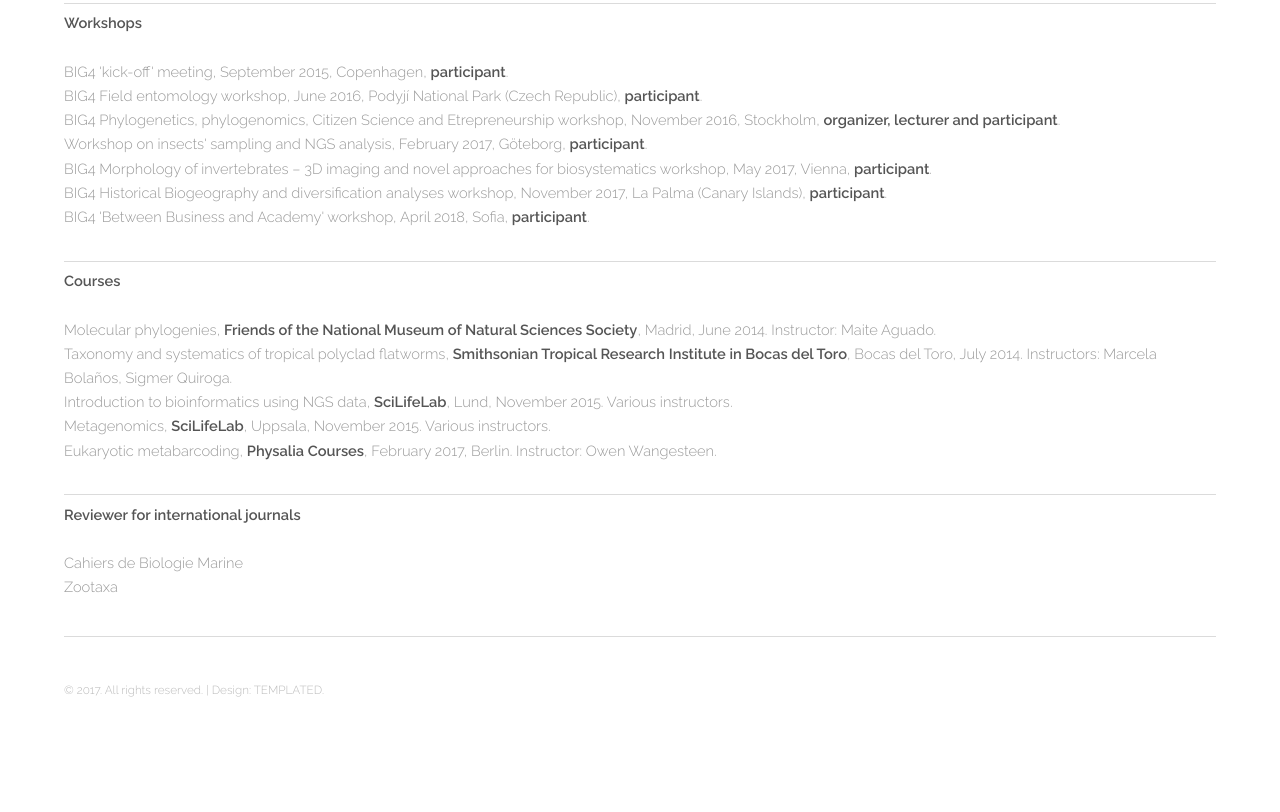
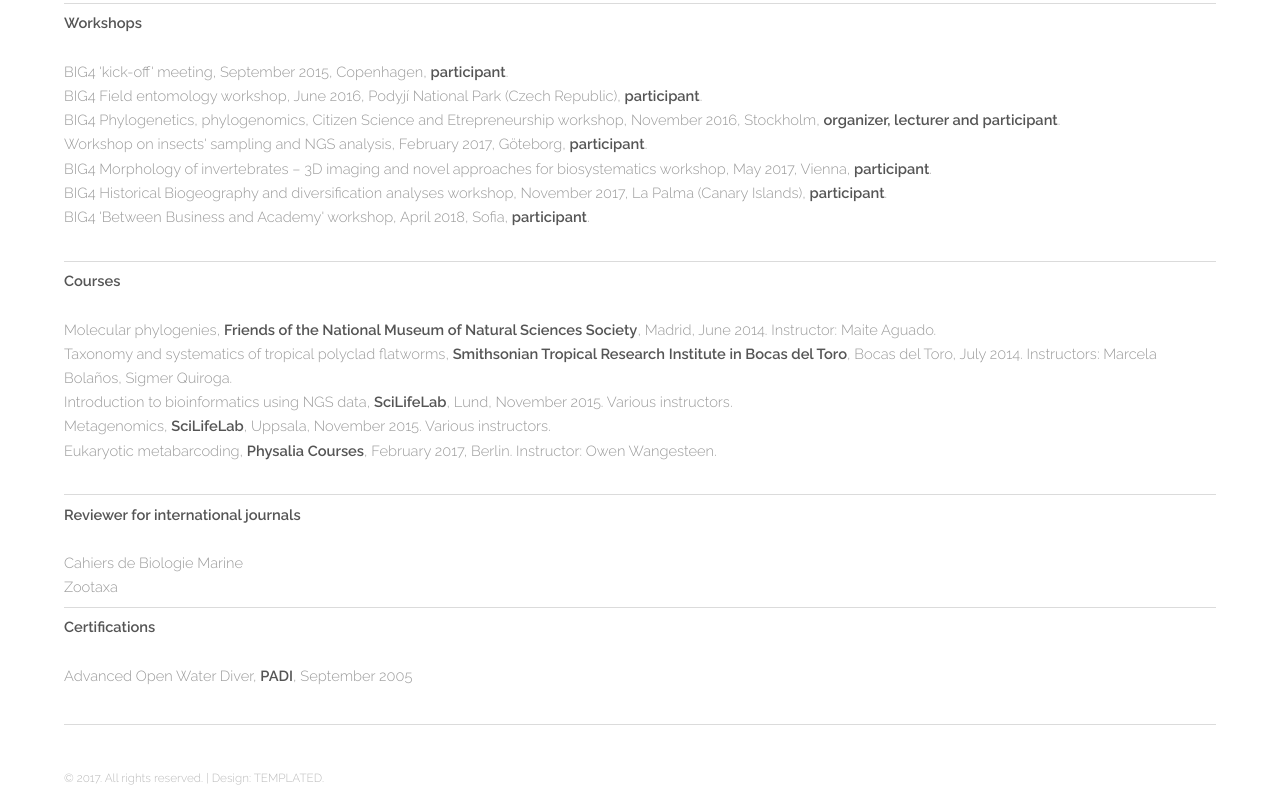
Before and after one commit to estelaydanisecasan/metagusano.github.io, a plain HTML site: page curriculum.html in a window 1280 px wide. Shown: the part 1068-1880 px from the top of the page. Before the commit the page ends 1792 px from the top, so only its background shows below. Drawn offline with Linux system fonts and the light colour scheme; files whose address does not match are found by name.

Commit message:
Update curriculum.html

```diff
--- a/curriculum.html
+++ b/curriculum.html
@@ -121,6 +121,10 @@
 				  Cahiers de Biologie Marine
 				  <br>
 				  Zootaxa</li>
+				  <li><strong>Certifications</strong>
+				  <br>
+				  <br>
+				  Advanced Open Water Diver, <b>PADI</b>, September 2005</li>
 				</ul>
 			</div>
 
```
